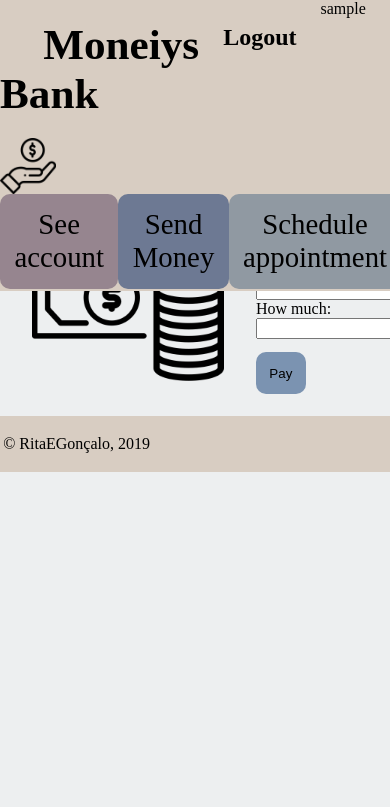
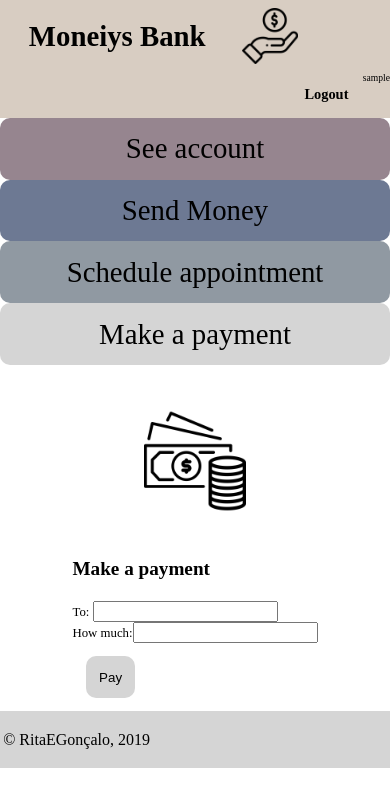
Before and after one commit to RitaMartinho/SIBD, a PHP site: page /pages/payment.php in a window 390 px wide; the page is wider, and only the part inside the window is pictured. Shown: the top 807 px of that part. Run offline with PHP 8.4, Linux system fonts and the light colour scheme; the visitor is signed in with stand-in values (Sample User, id 1); data comes from the database, SQL or seed files in the repository.

Commit message:
responsive done

```diff
--- a/css/AppointmentStyle.css
+++ b/css/AppointmentStyle.css
@@ -1,6 +1,6 @@
 body{
     margin: 0 auto;
-    background-color: #edeff0;
+    background-color: white;
 }
 body div#content img{
     margin: 2em;
@@ -24,7 +24,7 @@ body .message{
 
  body button{
 
-    background:  #877D7F;
+    background:  #9099A2;
     border-radius: 10px;
     padding: 1em;
     margin-top: 1em;
@@ -35,6 +35,6 @@ body .message{
 
 /* FOOTER */
 body footer{
-    background-color: #d8cdc2;
+    background-color: #D5D5D5;
     padding: 0.2em;
 }
--- a/css/PaymentStyle.css
+++ b/css/PaymentStyle.css
@@ -1,6 +1,6 @@
 body{
     margin: 0 auto;
-    background-color: #edeff0;
+    background-color: white;
 }
 body div#content img{
     margin: 2em;
@@ -23,7 +23,7 @@ body .message{
 }
  body button{
 
-    background: #7B93B1;
+    background: #D5D5D5;
     border-radius: 10px;
     padding: 1em;
     margin-top: 1em;
@@ -34,6 +34,6 @@ body .message{
 
 /* FOOTER */
 body footer{
-    background-color: #d8cdc2;
+    background-color:#D5D5D5;
     padding: 0.2em;
 }
--- /dev/null
+++ b/css/ResponsiveAccount.css
@@ -0,0 +1,29 @@
+/* responsive*/
+
+@media (max-width: 30em){
+
+    body div#content{
+        margin-top: 30em;
+        font-size: 0.8em;
+        display: flex;
+        flex-direction: column;
+        align-items:center;
+    }
+
+    body div#content ul{
+
+        padding-left: 0em;
+    }
+
+    body div#content img{
+
+        width: 8em;
+        height: 8em;
+    }
+
+    body div#content button{
+
+        margin: 1em;
+    }
+
+}
--- a/css/ResponsiveUserHeader.css
+++ b/css/ResponsiveUserHeader.css
@@ -15,7 +15,6 @@
 
     body >header div#username p{
         padding: 1em;
-        font-size: 0.7rem;
     }
 
     body > header nav#operations{
@@ -47,3 +46,31 @@
     }
 
 }
+
+@media (max-width: 50em){
+
+    body div#content{
+        margin-top: 14em;
+    }
+
+    body > header section#logo{
+
+        display: flex;
+        flex-direction: row;
+        align-items: center;
+    }
+
+    body > header section#logo h1{
+        display: block;
+        text-align: center;
+        padding:0em;
+        font-size: 1.0em;
+
+    }
+
+    body > header section#logo img{
+        display: block;
+        flex: 0.4;
+        padding: 0.5em;
+    }
+}
--- a/css/UserViewStyle.css
+++ b/css/UserViewStyle.css
@@ -30,6 +30,12 @@ body section#welcome img{
 
     width:12em;
     align-self: center;
+}
+
+body section#aboutBranch iframe{
+
+    border-style: none;
+    padding-right: 2em;
 }
 
 body li{
--- a/pages/account.php
+++ b/pages/account.php
@@ -18,6 +18,9 @@
     <link href="../css/HeaderStyle.css" rel="stylesheet">
     <link href="../css/AccountLayout.css" rel="stylesheet">
     <link href="../css/AccountStyle.css" rel="stylesheet">
+    <link href="../css/ResponsiveUserHeader.css" rel="stylesheet">
+    <link href="../css/ResponsiveAccount.css" rel="stylesheet">
+
     <title>Moneiys Bank</title>
 </head>
 <body>
--- a/pages/cards.php
+++ b/pages/cards.php
@@ -17,6 +17,9 @@
     <link href="../css/HeaderStyle.css" rel="stylesheet">
     <link href="../css/CardsLayout.css" rel="stylesheet">
     <link href="../css/CardsStyle.css" rel="stylesheet">
+    <link href="../css/ResponsiveUserHeader.css" rel="stylesheet">
+    <link href="../css/ResponsiveAccount.css" rel="stylesheet">
+
     <title>Moneiys Bank</title>
 </head>
 <body>
--- a/pages/payment.php
+++ b/pages/payment.php
@@ -13,6 +13,9 @@
     <link href="../css/HeaderStyle.css" rel="stylesheet">
     <link href="../css/PaymentLayout.css" rel="stylesheet">
     <link href="../css/PaymentStyle.css" rel="stylesheet">
+    <link href="../css/ResponsiveUserHeader.css" rel="stylesheet">
+    <link href="../css/ResponsiveAccount.css" rel="stylesheet">
+
     <title>Moneiys Bank</title>
 </head>
 <body>
--- a/pages/scheduleAppointment.php
+++ b/pages/scheduleAppointment.php
@@ -15,6 +15,8 @@
     <link href="../css/HeaderStyle.css" rel="stylesheet">
     <link href="../css/AppointmentLayout.css" rel="stylesheet">
     <link href="../css/AppointmentStyle.css" rel="stylesheet">
+    <link href="../css/ResponsiveUserHeader.css" rel="stylesheet">
+    <link href="../css/ResponsiveAccount.css" rel="stylesheet">
     <title>Moneiys Bank</title>
 </head>
 <body>
--- a/pages/sendMoney.php
+++ b/pages/sendMoney.php
@@ -12,6 +12,9 @@
     <link href="../css/HeaderStyle.css" rel="stylesheet">
     <link href="../css/SendMoneyLayout.css" rel="stylesheet">
     <link href="../css/SendMoneyStyle.css" rel="stylesheet">
+    <link href="../css/ResponsiveUserHeader.css" rel="stylesheet">
+    <link href="../css/ResponsiveAccount.css" rel="stylesheet">
+
     <title>Moneiys Bank</title>
 </head>
 <body>
```
Also changed, not shown: css/responsiveUserView.css (+32 -3 lines), 1 other file.
